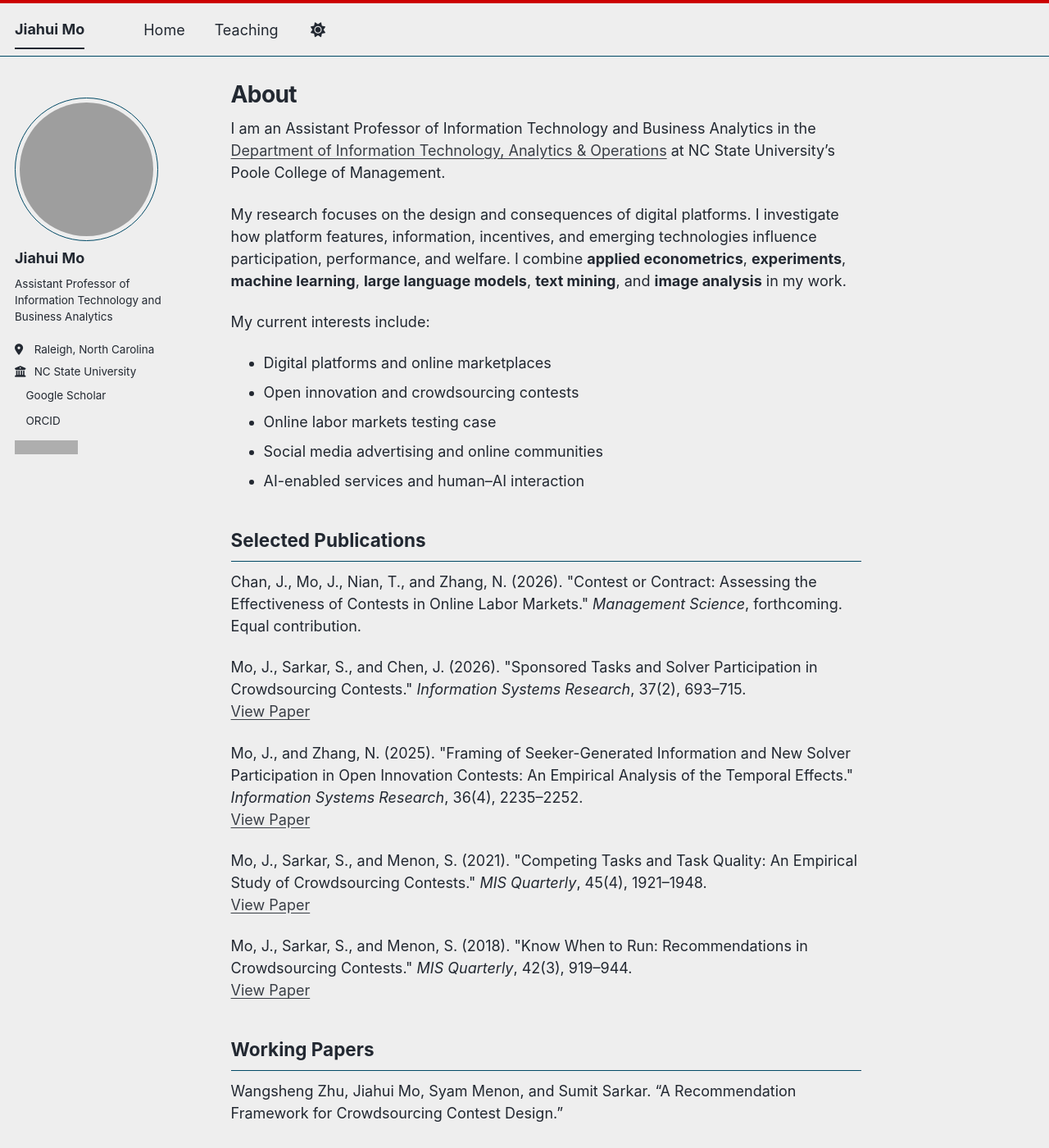
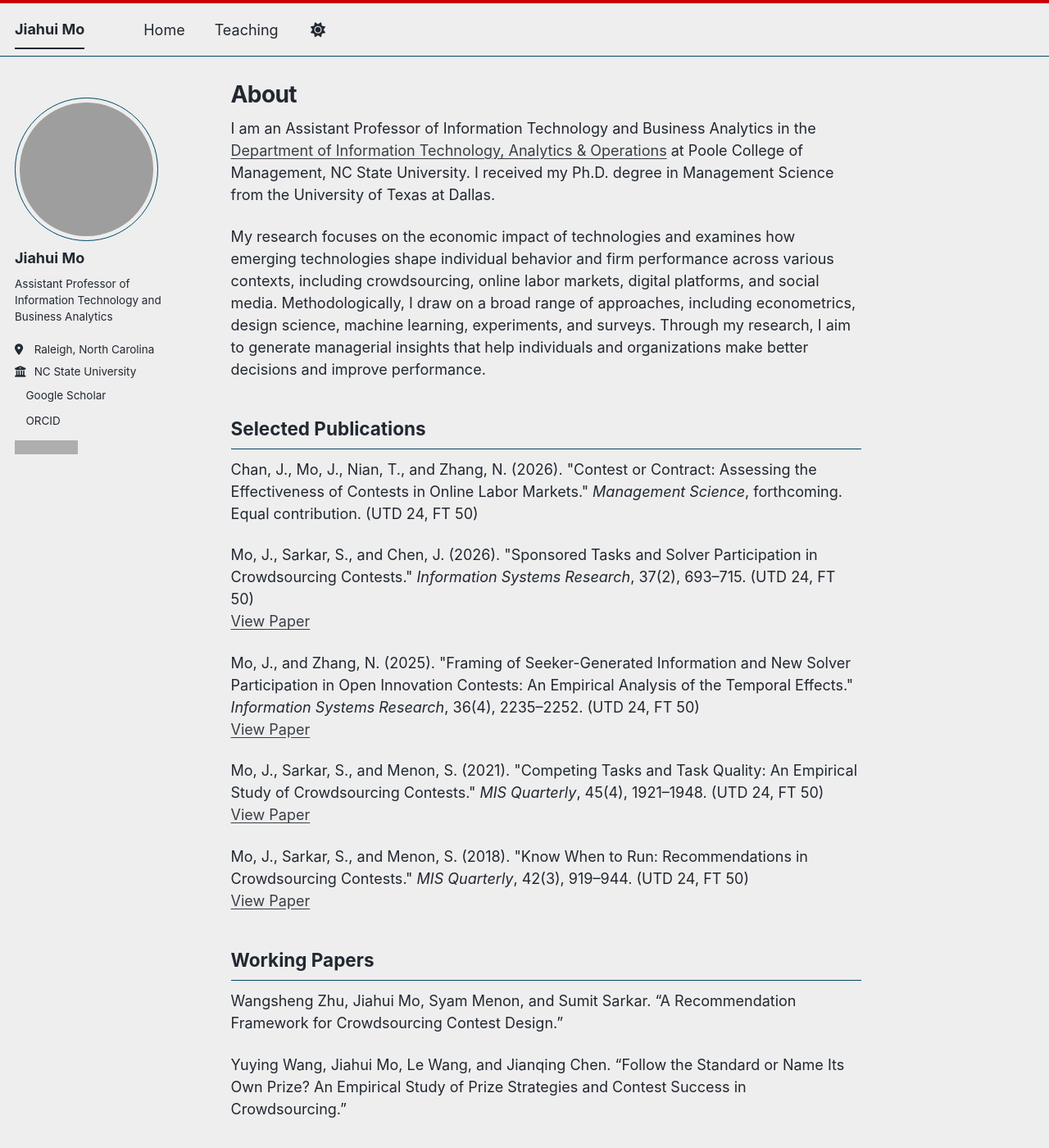
Before and after one commit to leeexiaoming/web, a Jekyll site: the page built from _pages/about.md, in a window 1280 px wide and 1400 px high. Shown: the whole window at 82% size. Built offline with Jekyll 4.4.1, drawn with Linux system fonts in a browser that asks for light colours; a style sheet for code colours, icons or effects is not loaded; grey boxes are pictures that could not be loaded.

```diff
--- a/_pages/about.md
+++ b/_pages/about.md
@@ -8,17 +8,9 @@ redirect_from:
   - /about.html
 ---
 
-I am an Assistant Professor of Information Technology and Business Analytics in the [Department of Information Technology, Analytics & Operations](https://poole.ncsu.edu/academic-departments/information-technology-analytics-and-operations/) at NC State University's Poole College of Management.
+I am an Assistant Professor of Information Technology and Business Analytics in the [Department of Information Technology, Analytics & Operations](https://poole.ncsu.edu/academic-departments/information-technology-analytics-and-operations/) at Poole College of Management, NC State University. I received my Ph.D. degree in Management Science from the University of Texas at Dallas.
 
-My research focuses on the design and consequences of digital platforms. I investigate how platform features, information, incentives, and emerging technologies influence participation, performance, and welfare. I combine **applied econometrics**, **experiments**, **machine learning**, **large language models**, **text mining**, and **image analysis** in my work.
-
-My current interests include:
-
-- Digital platforms and online marketplaces
-- Open innovation and crowdsourcing contests
-- Online labor markets testing case
-- Social media advertising and online communities
-- AI-enabled services and human–AI interaction
+My research focuses on the economic impact of technologies and examines how emerging technologies shape individual behavior and firm performance across various contexts, including crowdsourcing, online labor markets, digital platforms, and social media. Methodologically, I draw on a broad range of approaches, including econometrics, design science, machine learning, experiments, and surveys. Through my research, I aim to generate managerial insights that help individuals and organizations make better decisions and improve performance.
 
 ## Selected Publications
 
```
Also changed, not shown: _publications/2018-09-01-know-when-to-run.md (+1 -1 lines), _publications/2021-12-01-competing-tasks.md (+1 -1 lines), _publications/2025-04-04-framing-seeker-information.md (+1 -1 lines), _publications/2026-01-01-sponsored-tasks.md (+1 -1 lines), _publications/2026-12-31-contest-or-contract.md (+1 -1 lines).
